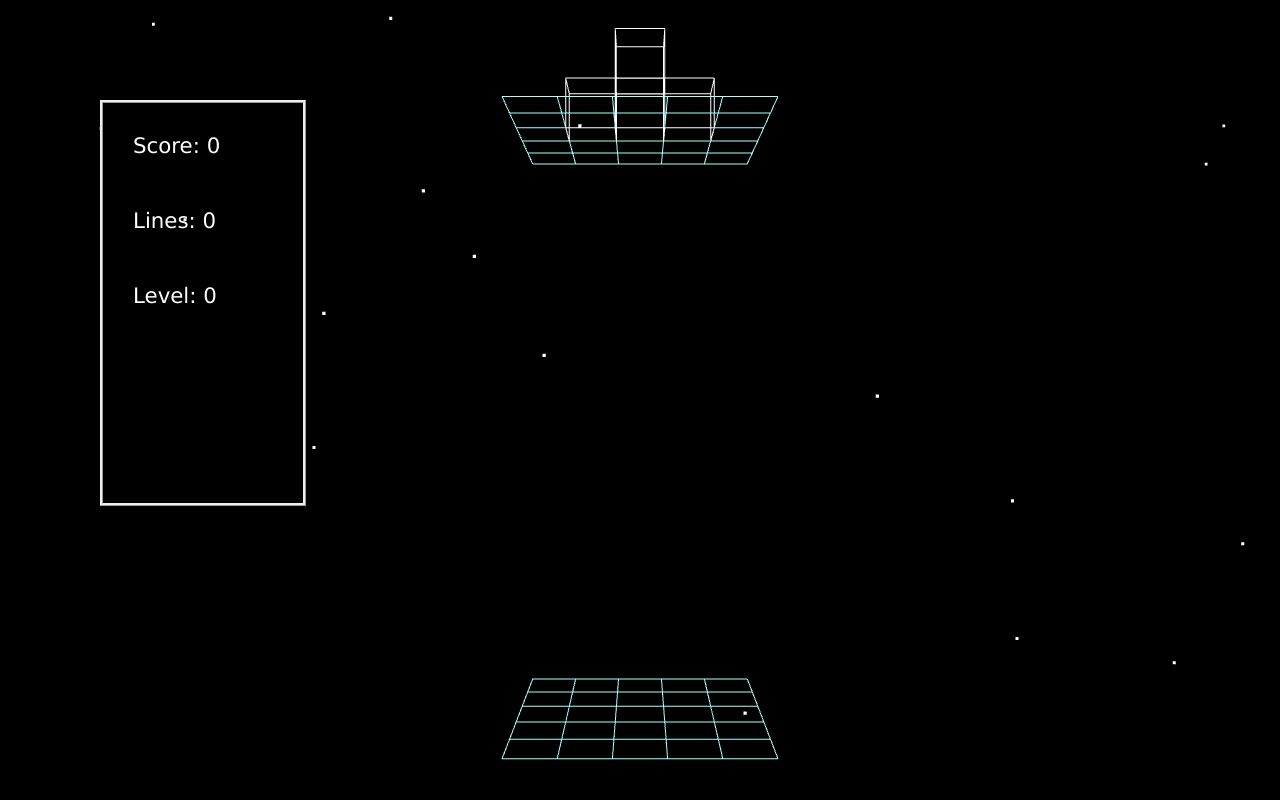
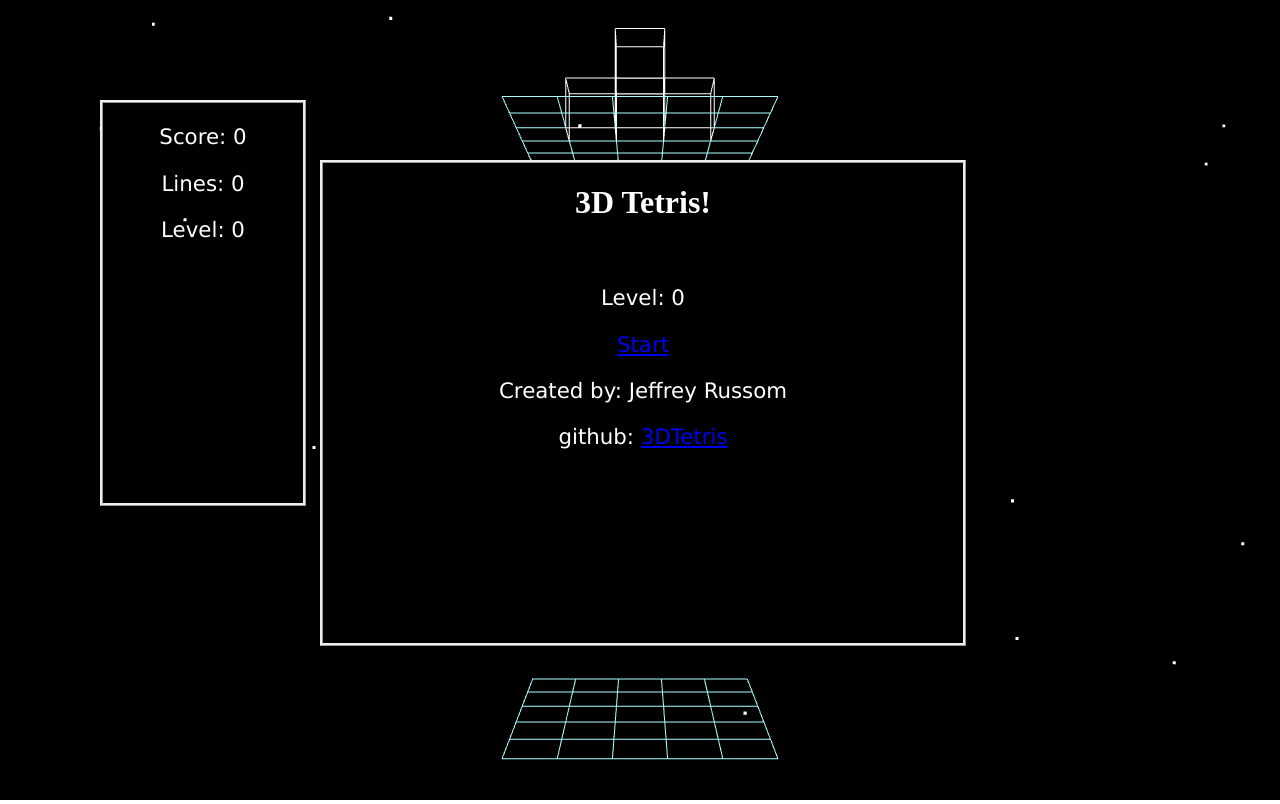
Before and after one commit to qswitcher/3DTetris, a website: page tetris.html in a window 1280 px wide. Drawn offline with Linux system fonts and the light colour scheme; animation ran at ten frames a second.

Commit message:
Adding a simple start menu.

```diff
--- a/js/tetris.js
+++ b/js/tetris.js
@@ -50,7 +50,7 @@ Tetris.prototype.init = function(param)
 
     this.focus();
 
-    this.sounds.theme.play();
+    //this.sounds.theme.play();
 }
 
 Tetris.prototype.getNewBlock = function(){
--- a/tetris.html
+++ b/tetris.html
@@ -29,18 +29,23 @@
 	});
 	</script>
     <style>
+
+        ul{
+            padding: 0;
+            list-style-type: none;
+            margin: 10% 10%;
+        }
         li{
-            margin-left: 30px;
-            margin-top: 30px;
-            margin-bottom: 50px;
+            padding: 0;
+            text-align: center;
             width: 100%;
             font-family: Verdana, Geneva, sans-serif;
             font-size: 16pt;
         }
-        ul{
-            padding: 0;
-            list-style-type: none;
-            margin: 0;
+        h1 {
+            text-align: center;
+            margin-left: auto;
+            margin-right: auto;
         }
     </style>
 </head>
@@ -48,12 +53,23 @@
 <audio id="audio_theme" src="music/tecno_remix.mp3" preload="auto"></audio>
 
     <div>
+        <div id="menu" style="color: white; position: absolute; z-index: 1;
+        width: 50%; height: 60%; top: 20%;  border-style: ridge; left: 25%; background-color: black;">
+            <h1>3D Tetris!</h1>
+            <ul style="margin-left: auto; margin-right: auto;">
+                <li><p>Level: <span id="level_selection">0</span></p></li>
+                <li><a href="#">Start</a></li>
+                <li><p>Created by: Jeffrey Russom</p></li>
+                <li><p>github: <a href="#">3DTetris</a></p></li>
+            </ul>
+            <!--<h1><a href="#" onclick="$('#menu').slideToggle();">Slide</a> </h1>-->
+        </div>
         <div style="color: white; position: absolute; width: 200px; height: 400px;
         border-style: ridge; top: 100px; left: 100px;">
             <ul>
-                <li>Score: <span id="points">0</span></li>
-                <li>Lines: <span id="lines">0</span></li>
-                <li>Level: <span id="level">0</span></li>
+                <li><p>Score: <span id="points">0</span></p></li>
+                <li><p>Lines: <span id="lines">0</span></p></li>
+                <li><p>Level: <span id="level">0</span></p></li>
             </ul>
         </div>
         <div id="container" style="width:100%; height:100%; position:absolute; z-index: -1;"></div>
```
